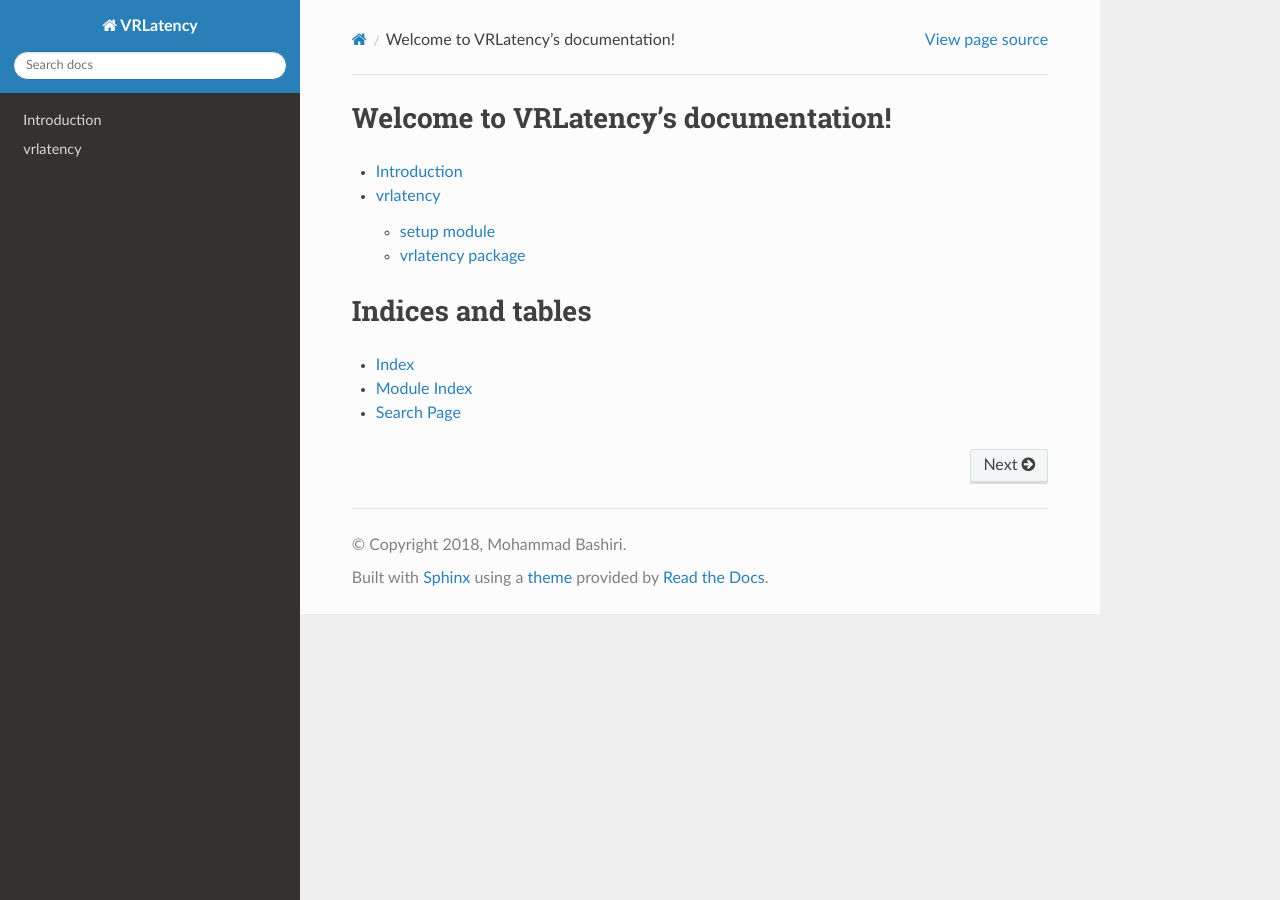
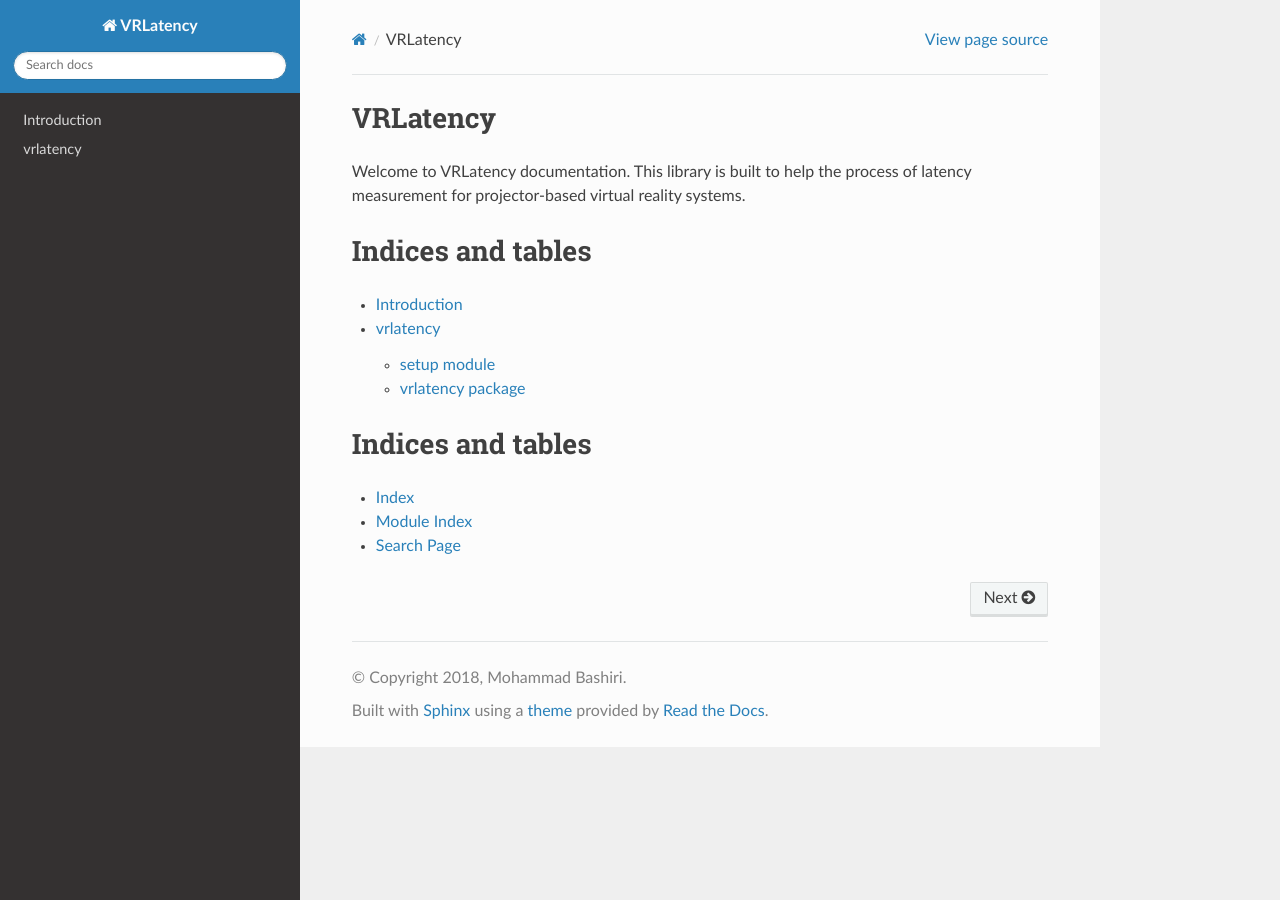
Before and after one commit to ratcave/vrlatency, a Sphinx documentation site: the page built from docs/index.rst, in a window 1280 px wide. Built offline with Sphinx 7.4.7 and the Read the Docs theme 2.0.0, drawn with Linux system fonts in a browser that asks for light colours.

Commit message:
playing around with the documentation stuff

```diff
--- a/docs/index.rst
+++ b/docs/index.rst
@@ -1,6 +1,11 @@
-Welcome to VRLatency's documentation!
+VRLatency
 =====================================
 
+Welcome to VRLatency documentation. This library is built to help the process of latency measurement for projector-based virtual reality systems.
+
+
+Indices and tables
+==================
 .. toctree::
    :maxdepth: 2
 
```
